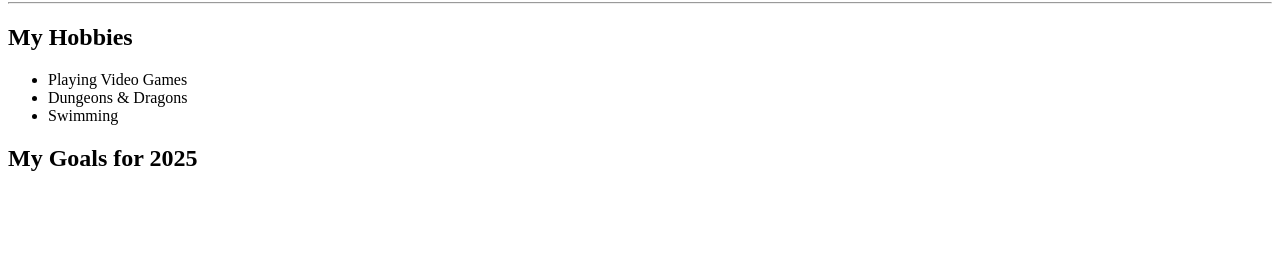
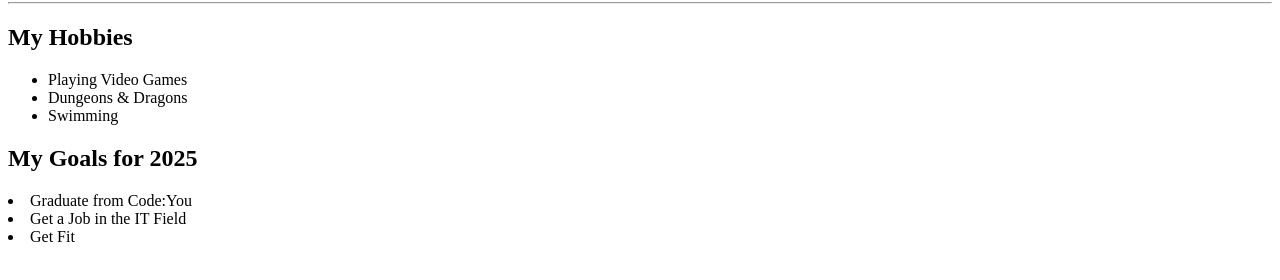
Before and after one commit to CarlChapman95/Codeyouweek3, a plain HTML site: page index.html in a window 1280 px wide. Shown: the part 78-358 px from the top of the page. Drawn offline with Linux system fonts and the light colour scheme.

Commit message:
Added the li tags for My Goals for 2025

```diff
--- a/index.html
+++ b/index.html
@@ -18,5 +18,8 @@
     <ol>
 
     </ol>
+        <li>Graduate from Code:You</li>
+        <li>Get a Job in the IT Field</li>
+        <li>Get Fit</li>
 </body>
 </html>
```
Also changed, not shown: 1 other file.
